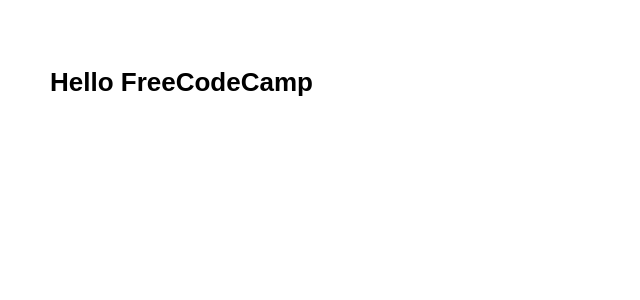
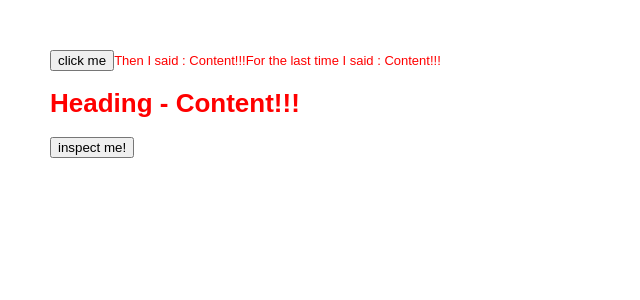
Before and after one commit to itkilleddave/react-thinking-in-react, a React (Create React App) app: page / in a window 1280 px wide. Shown: the top 300 px of the page, without its empty margins (0-640 px from the left). Built offline with nearby package versions, Linux system fonts and the light colour scheme.

Commit message:
added some pure react code examples/tests

```diff
--- a/src/Components/FreeCodeCamp.css
+++ b/src/Components/FreeCodeCamp.css
@@ -2,3 +2,6 @@
   font: 14px "Century Gothic", Futura, sans-serif;
   margin: 20px;
 }
+.bigboi {
+  color: red;
+}
--- a/src/Components/FreeCodeCamp.js
+++ b/src/Components/FreeCodeCamp.js
@@ -2,10 +2,53 @@
 import React from 'react';
 import ReactDOM from 'react-dom';
 
+// pure React (non JSX) functions
+
+function Button (props) {
+
+  return React.createElement(
+    "button", // element
+    {type: "submit", onClick: () => {console.log("log this: "+props.label)}}, // attributes (none)
+    props.label // children
+    );
+}
+function Heading(props) {
+
+  return React.createElement(
+    "h1", // element
+    null, // attributes (none)
+    props.words // children
+    );
+}
+function Content(props) {
+
+  return React.createElement(
+    "span", // element
+    {className: "bigboi"}, // attributes (none)
+    // children
+    "Then I said : "+props.content,
+    "For the last time I said : "+props.content,
+    // children (nesting other react components)
+    React.createElement(Heading, {words: "Heading - "+props.content}),
+    React.createElement(Button, {label: "inspect me!"}),
+    );
+
+}
+
 class FreeCodeCamp extends React.Component {
   render() {
     return (
-      <h1>Hello FreeCodeCamp</h1>
+      <div>
+        {/* pure React (non JSX) functions */}
+        {React.createElement(Button, {label: "click me"})}
+        {React.createElement(Content, {content: "Content!!!"})}
+
+        {/*
+        <Button label="click me" />
+        <BigHeading content="Abba Zibabba!" />
+        */}
+
+      </div>
       );
   }
 }
```
